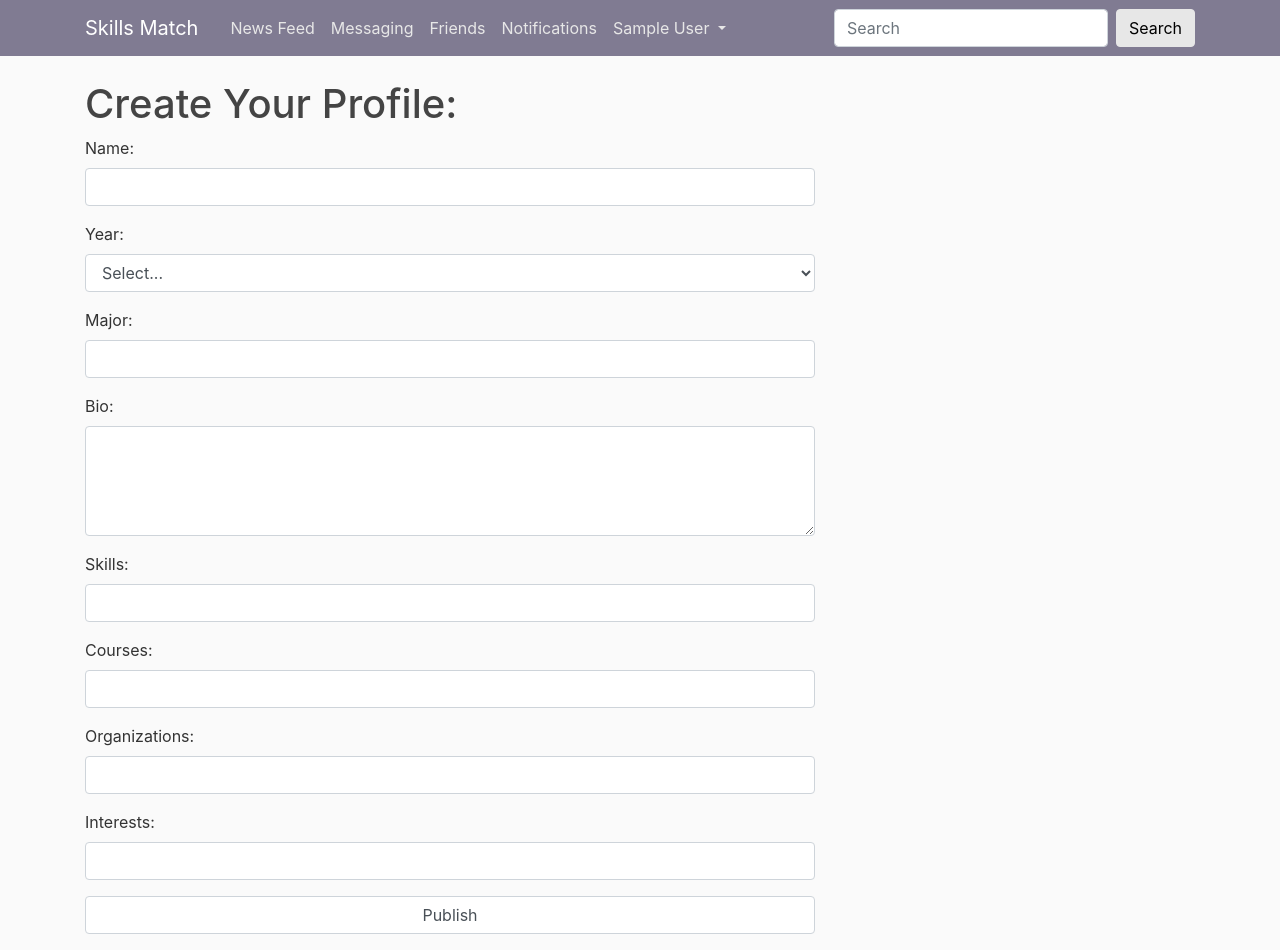
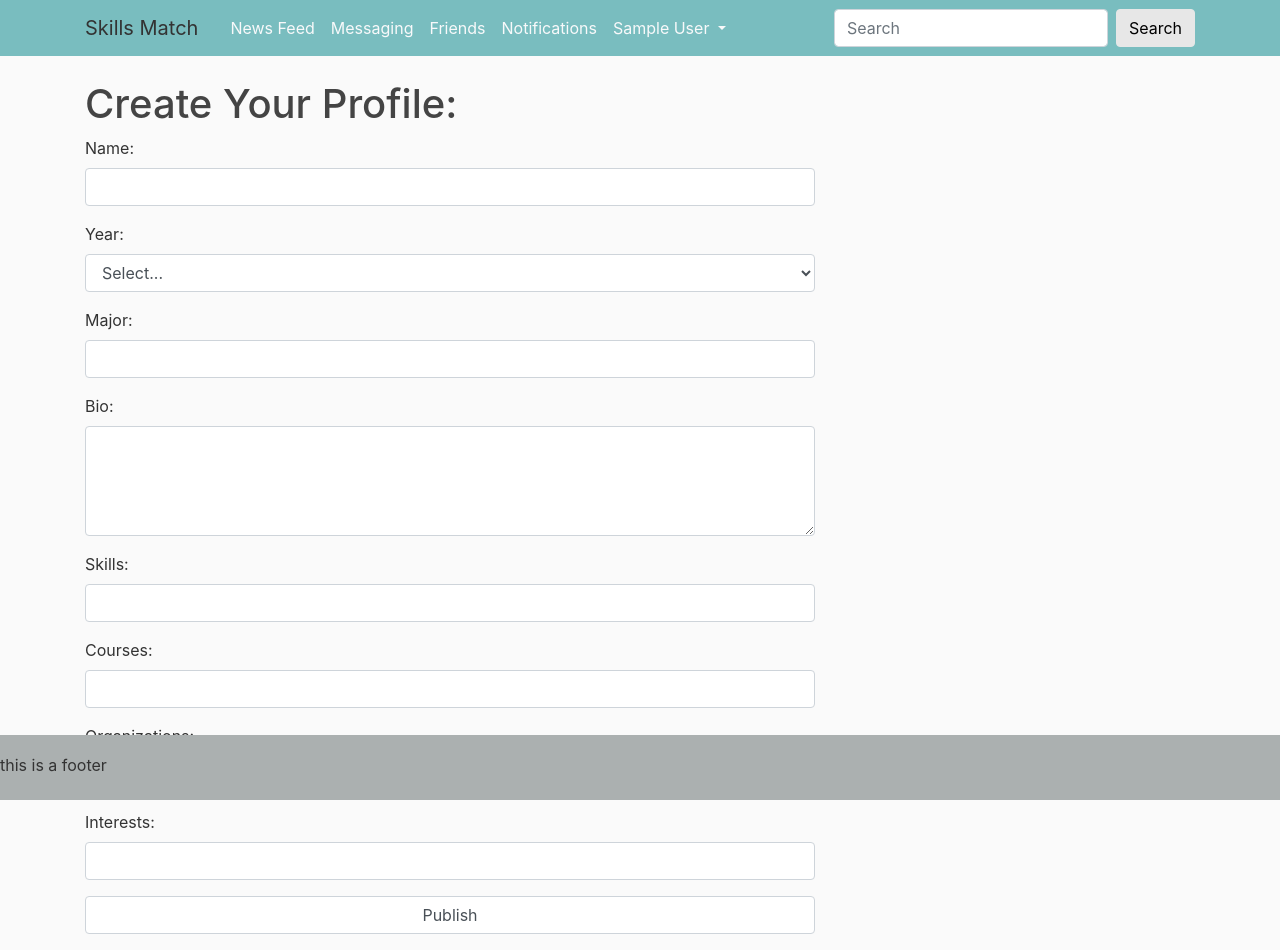
Before and after one commit to UVA-CS3240-S19/project-101-byteme, a Django app: page /profile/ in a window 1280 px wide. Run offline with Django 3.2, Linux system fonts and the light colour scheme; the visitor is signed in with stand-in values (Sample User, id 1); some libraries are stand-ins or nearby versions.

Commit message:
started styling

```diff
--- a/app/static/main.css
+++ b/app/static/main.css
@@ -2,6 +2,11 @@ body {
   background: #fafafa;
   color: #333333;
   margin-top: 5rem;
+  height: 100%;
+}
+
+html {
+  height: 100%;
 }
 
 h1, h2, h3, h4, h5, h6 {
@@ -13,11 +18,11 @@ ul {
 }
 
 .bg-steel {
-  background-color: #807b92;
+  background-color: #79BDBF;
 }
 
 .site-header .navbar-nav .nav-link {
-  color: #e7e7e7;
+  color: #f8f9fa;
 }
 
 .site-header .navbar-nav .nav-link:hover {
@@ -82,3 +87,12 @@ a.article-title:hover {
 .account-heading {
   font-size: 2.5rem;
 }
+
+.footer {
+  position: fixed;
+  bottom: 0px;
+  width: 100%;
+  height: 65px;
+  line-height: 60px;
+  background-color: #ABB0B0;
+}
--- a/app/templates/app/base.html
+++ b/app/templates/app/base.html
@@ -19,7 +19,7 @@
     <header class="site-header">
       <nav class="navbar navbar-expand-md navbar-dark bg-steel fixed-top">
         <div class="container">
-          <a class="navbar-brand mr-4" href="/app/news_feed">Skills Match</a>
+          <a class="navbar-brand mr-4">Skills Match</a>
           <button class="navbar-toggler" type="button" data-toggle="collapse" data-target="#navbarToggle" aria-controls="navbarToggle" aria-expanded="false" aria-label="Toggle navigation">
           <span class="navbar-toggler-icon"></span>
           </button>
@@ -65,5 +65,8 @@
     <script src="https://cdnjs.cloudflare.com/ajax/libs/popper.js/1.12.9/umd/popper.min.js" integrity="sha384-ApNbgh9B+Y1QKtv3Rn7W3mgPxhU9K/ScQsAP7hUibX39j7fakFPskvXusvfa0b4Q" crossorigin="anonymous"></script>
     <script src="https://maxcdn.bootstrapcdn.com/bootstrap/4.0.0/js/bootstrap.min.js" integrity="sha384-JZR6Spejh4U02d8jOt6vLEHfe/JQGiRRSQQxSfFWpi1MquVdAyjUar5+76PVCmYl" crossorigin="anonymous"></script>
     {% endif %}
+    <footer class="footer">
+      this is a footer
+    </footer>
   </body>
 </html>
--- a/app/templates/app/published_profile.html
+++ b/app/templates/app/published_profile.html
@@ -18,6 +18,7 @@
             <li>Organizations: {{ profile.organizations }}</li>
             <li>Interests: {{ profile.interests }}</li>
     </ul>
+    <button>Update Profile</button>
 {% else %}
     <p>There is currently no user data.</p>
 {% endif %}
```
Also changed, not shown: app/static/style_login.css (+14 -24 lines), app/templates/app/login_page.html (+18 -9 lines), media/btn_google_signin_light_normal_web.png (added).
